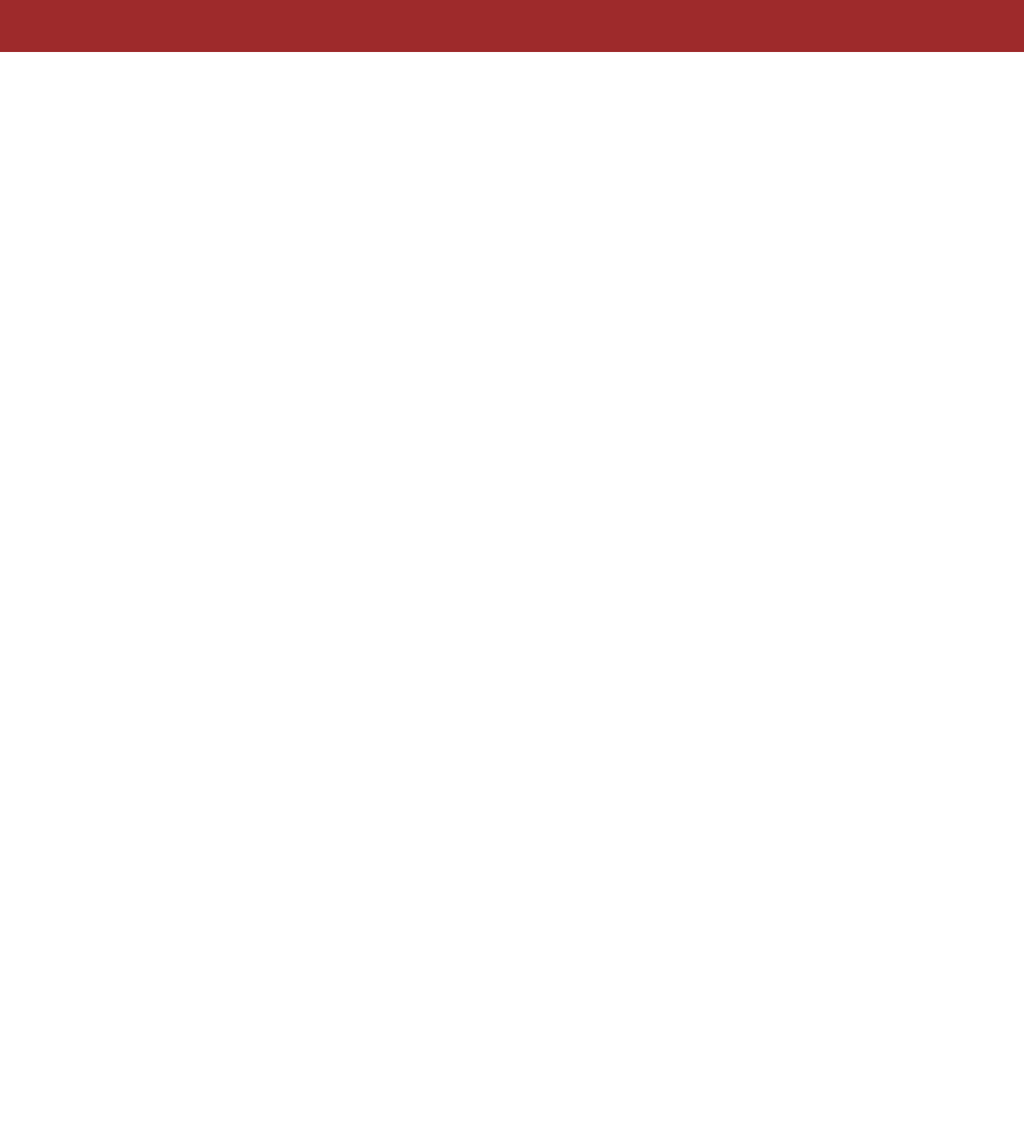
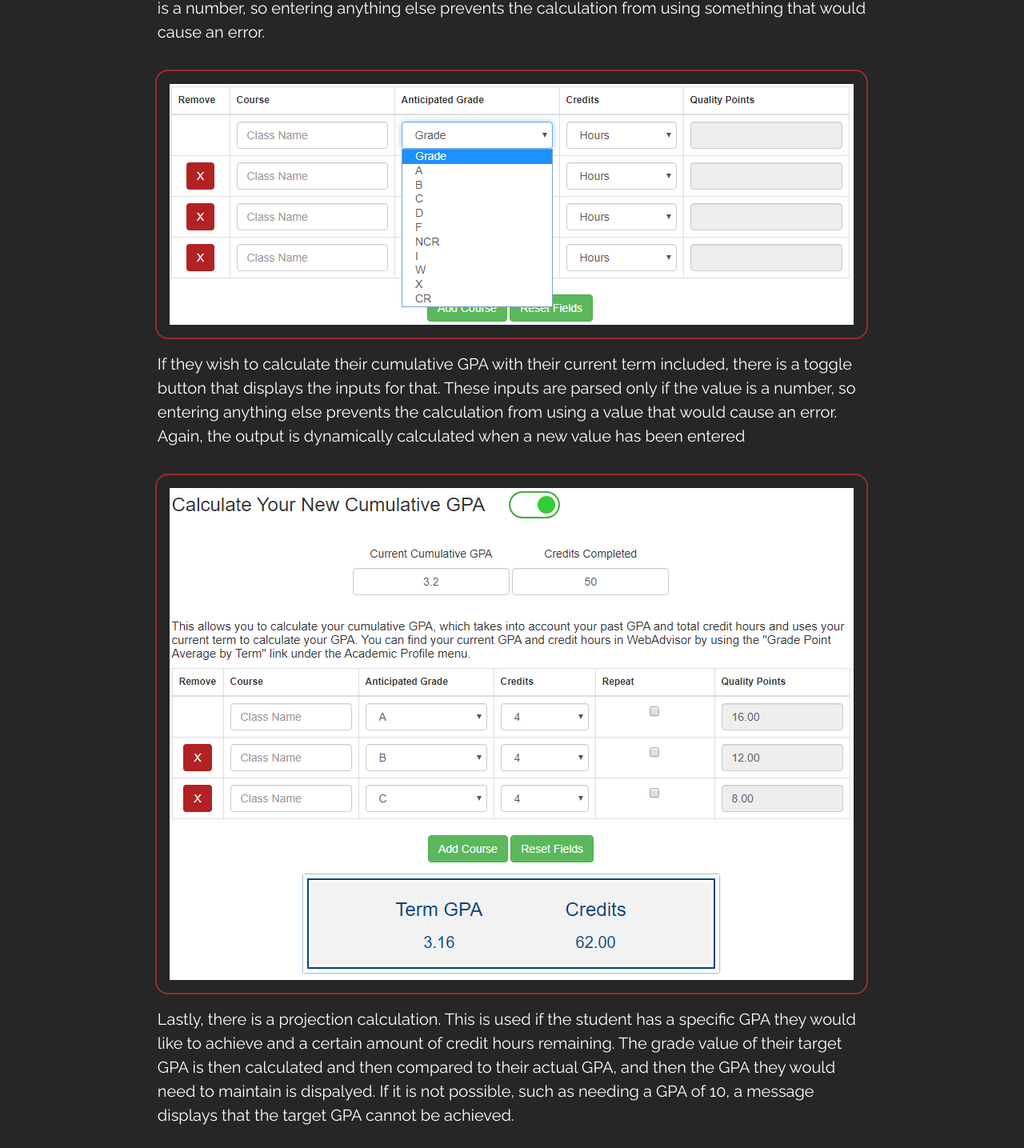
Before and after one commit to ejoebanks/eliweb, an Angular app: page /testing in a window 1280 px wide. Shown: the part 2055-3490 px from the top of the page at 80% size. Before the commit the page ends 2120 px from the top, so only its background shows below. Built offline with nearby package versions, Linux system fonts and the light colour scheme; a web font is replaced by a local one.

Commit message:
Added example pics, added missing css for border around imgs

```diff
--- a/src/app/testing/testing.component.css
+++ b/src/app/testing/testing.component.css
@@ -150,3 +150,7 @@ p {
   margin-bottom: auto;
   margin-right: auto;
 }
+.paragraph-img-border {
+  border: 2px solid #9E2A2B;
+  border-radius: 1rem;
+}
--- a/src/app/testing/testing.component.html
+++ b/src/app/testing/testing.component.html
@@ -63,13 +63,18 @@
           Subsuqent meetings were held to display and track progress, propose and discuss
           potential changes, and chart how much time was left on the project.
         </p>
+
+        <div class="text-center">
+          <img src="assets/gpa_calc.PNG" class="img-thumbnail paragraph-img-border" alt="" data-action="zoom" style="">
+        </div>
+
         <p>
           As for the actual functionality, Javascript handles all of the calculations,
           along with other functions. A simple HTML table is displayed with inputs for
           course name, grade, and credit hours. A Javascript function automatically appends
           four additional rows on load, as the typical course load is four, but additional rows
           can be added or deleted, which uses another Javascript function.  Also, all inputs in
-          the table and in other forms can be reset using the reset button located under the table.
+          the table and in other forms can be reset using the reset button located below the table.
         </p>
 
         <p>
@@ -81,15 +86,32 @@
           the inputs for that. These inputs are parsed only if the value is a number, so entering
           anything else prevents the calculation from using something that would cause an error.
         </p>
+        <div class="text-center">
+          <img src="assets/gpa_calc_dropdown.PNG" class="img-thumbnail paragraph-img-border" alt="" data-action="zoom" style="">
+        </div>
+
+        <p>
+          If they wish to calculate their cumulative GPA with their current term included, there
+          is a toggle button that displays the inputs for that. These inputs are parsed only if
+          the value is a number, so entering anything else prevents the calculation from using a
+          value that would cause an error.  Again, the output is dynamically calculated when
+          a new value has been entered
+        </p>
+        <div class="text-center">
+          <img src="assets/gpa_calc_function_2.PNG" class="img-thumbnail paragraph-img-border" alt="" data-action="zoom" style="">
+        </div>
 
         <p>
           Lastly, there is a projection calculation.  This is used if the student has a specific GPA
           they would like to achieve and a certain amount of credit hours remaining.  The grade value
           of their target GPA is then calculated and then compared to their actual GPA, and then
-          the GPA they would need to maintain is dispalyed.  If it is not possible, a message displays
-          that the target GPA cannot be achieved.
+          the GPA they would need to maintain is dispalyed.  If it is not possible, such as needing
+          a GPA of 10, a message displays that the target GPA cannot be achieved.
         </p>
-
+        <div class="text-center">
+          <img src="assets/gpa_calc_function_1.PNG" class="img-thumbnail paragraph-img-border" alt="" data-action="zoom" style="">
+        </div>
+        <br />
         <div class="text-center my-6">
           <a [routerLink]="['/']" class="btn btn-primary">Home</a>
         </div>
```
